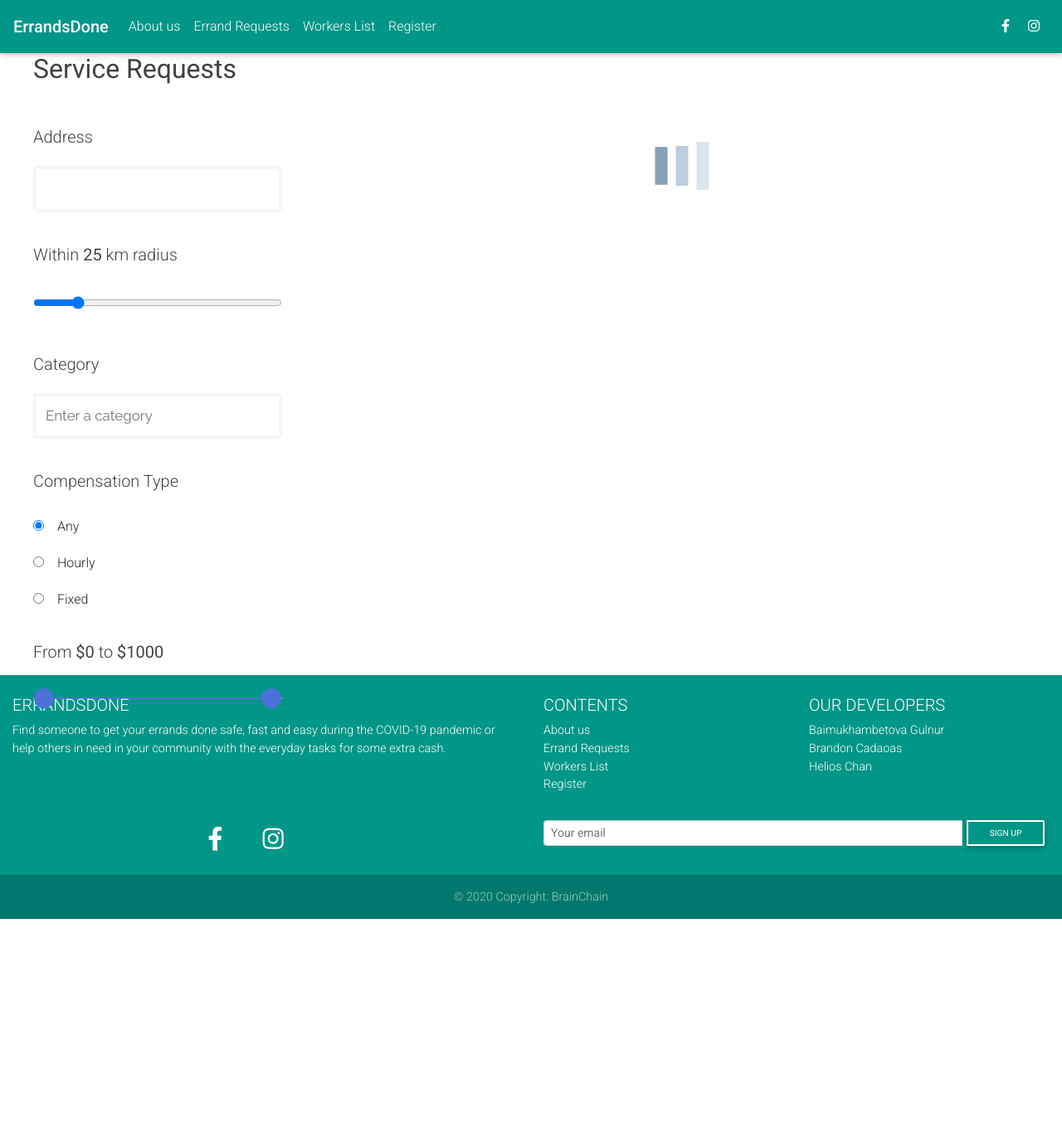
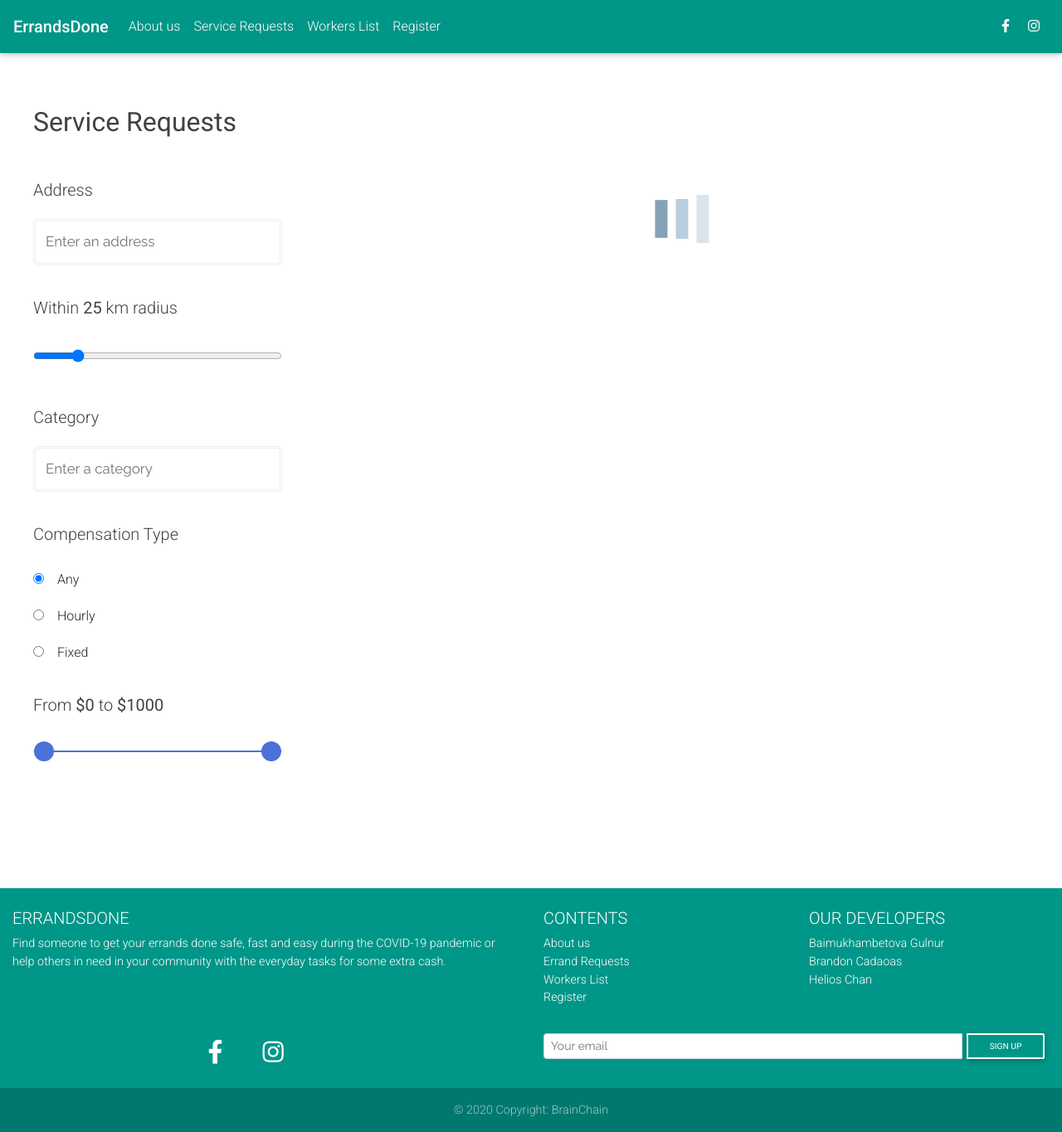
Before and after one commit to helioscn/seneca_hackathon_2020, a Node server app: page /postings in a window 1280 px wide. Shown: the whole page at 83% size. Before the commit the page ends 1108 px from the top, so only its background shows below. Run offline with Node 20, Linux system fonts and the light colour scheme; data that the repository does not hold is empty; some libraries are stand-ins or nearby versions.

Commit message:
fixed close button

```diff
--- a/public/css/main.css
+++ b/public/css/main.css
@@ -2,7 +2,7 @@
     font-family: 'Raleway';
 }
 
-html {
+html, input {
     font-family: 'Raleway';
 }
 
@@ -16,7 +16,7 @@ html {
 
 #c_postings, #c_providers{
     width: 1200px;
-    margin: auto;
+    margin: 64px auto;
     padding: 64px 0;
 }
 
@@ -35,7 +35,7 @@ html {
 
 #leftNav {
     width: 300px;
-    height: 600px;
+    height: auto;
 }
 
 #rightContent {
@@ -103,12 +103,12 @@ html {
 }
 
 #deleteCategory {
-    font-size: 36px;
+    font-size: 24px;
     line-height: 0;
     color: #aaa;
     position: absolute;
     right: 12px;
-    top: 59px;
+    top: 76px;
     display: none;
 }
 
--- a/server.js
+++ b/server.js
@@ -49,3 +49,9 @@ app.get("/providers", (req, res) =>{
         providersData: providers
     });
 });
+
+app.get("/register", (req, res) => {
+    res.render('register', {
+        title: "Login/Register"
+    });
+});
--- a/views/layouts/layout.hbs
+++ b/views/layouts/layout.hbs
@@ -34,13 +34,13 @@
                         <a class="nav-link" href="/">About us<span class="sr-only">(current)</span></a>
                     </li>
                     <li class="nav-item">
-                        <a class="nav-link" href="/postings">Errand Requests</a>
+                        <a class="nav-link" href="/postings">Service Requests</a>
                     </li>
                     <li class="nav-item">
-                        <a class="nav-link" href="/register">Workers List</a>
+                        <a class="nav-link" href="/providers">Workers List</a>
                     </li>
                     <li class="nav-item">
-                        <a class="nav-link" href="/">Register</a>
+                        <a class="nav-link" href="/register">Register</a>
                     </li>
                 </ul>
                 <ul class="navbar-nav nav-flex-icons">
--- a/views/postings.hbs
+++ b/views/postings.hbs
@@ -8,7 +8,7 @@
         <div id="leftNav">
             <div id="showLocation" class="c_leftNav">
                 <label>Address</label>
-                <input name="i_location" id="i_location" type="text">
+                <input name="i_location" id="i_location" type="text" placeholder="Enter an address">
                 <div id="c_locDropdown" class="c_dropdown"></div>
             </div>
             <div id="c_distSlider" class="c_leftNav">
--- a/views/register.hbs
+++ b/views/register.hbs
@@ -1,4 +1,4 @@
-<form class="text-center border border-light p-5" action="#!">
+<form class="text-center border border-light p-5 mt-5" action="#!">
     <p class="h4 mb-4">Sign up</p>
     <div class="form-row mb-4">
         <div class="col">
```
